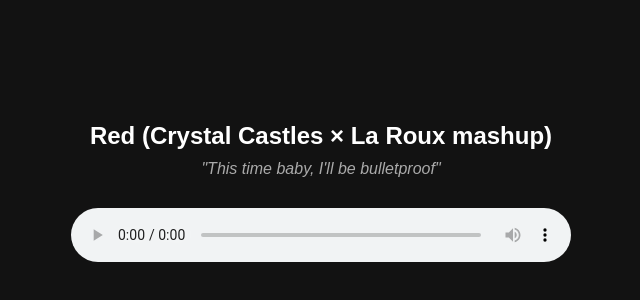
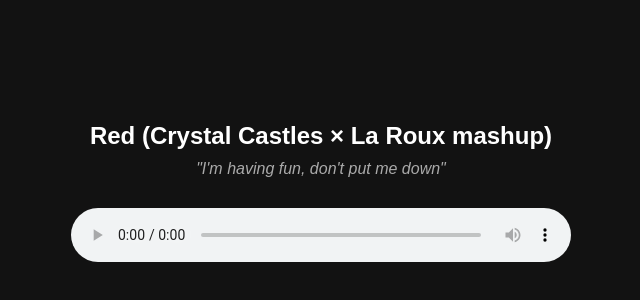
Before and after one commit to xanatana01-hub/Music, a plain HTML site: page index.html in a window 1280 px wide. Shown: the part 208-508 px from the top of the page, 319-959 px from the left. Drawn offline with Linux system fonts and the light colour scheme.

Commit message:
Update index.html

```diff
--- a/index.html
+++ b/index.html
@@ -44,7 +44,7 @@
 
     <!-- Блок с текстом -->
     <div class="title">Red (Crystal Castles × La Roux mashup)</div>
-    <div class="subtitle">"This time baby, I'll be bulletproof"</div>
+    <div class="subtitle">"I'm having fun, don't put me down"</div>
 
     <!-- Сам плеер -->
     <audio autoplay controls>
```
